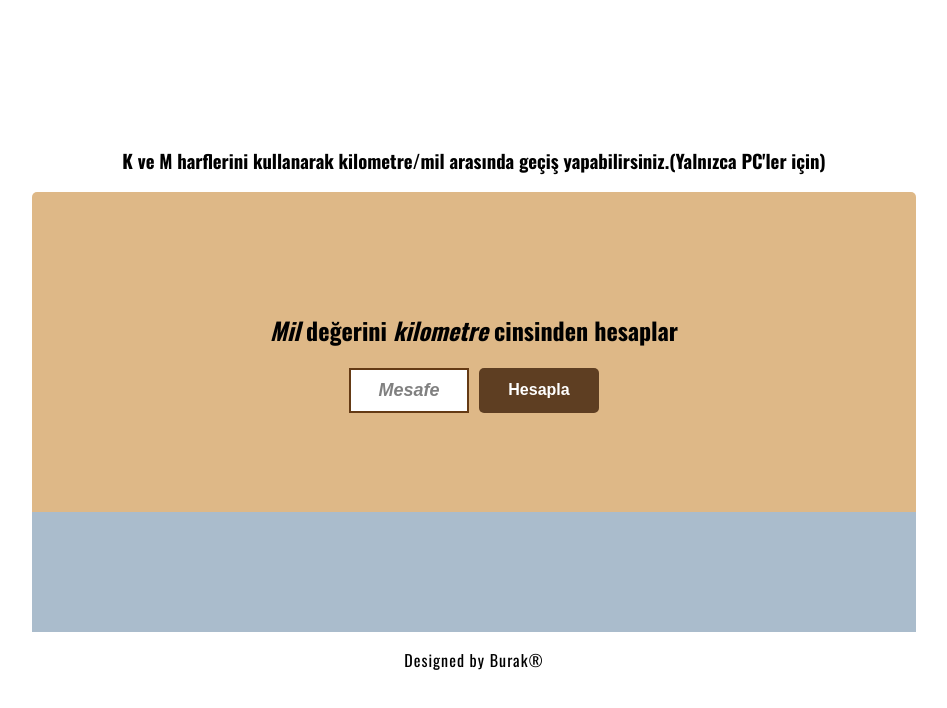
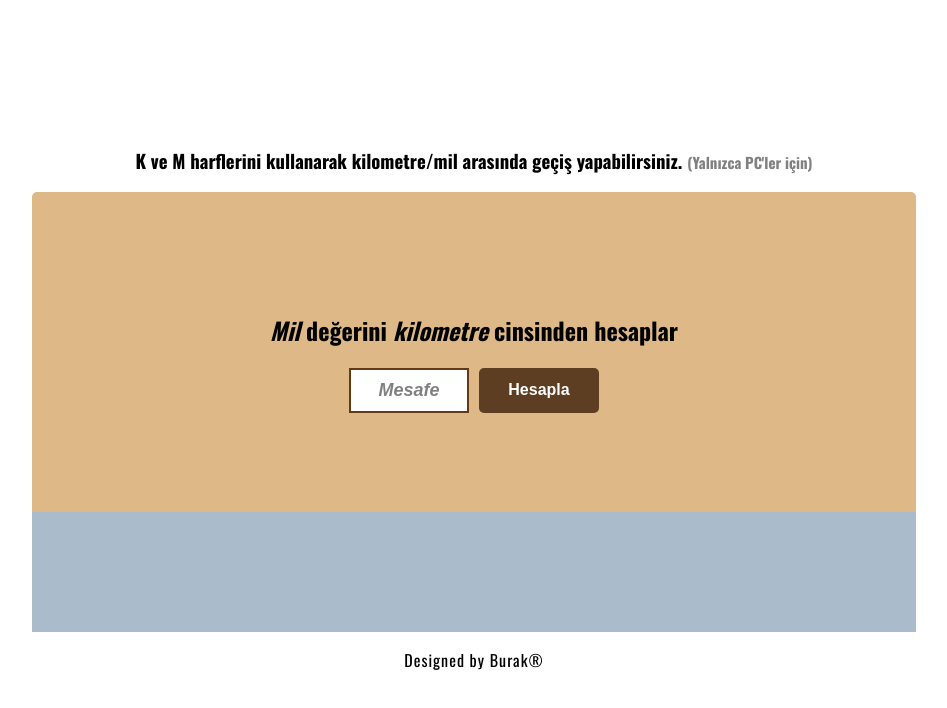
Before and after one commit to Wittgy/mileconverter, a plain HTML site: page index.html in a window 1280 px wide. Shown: the whole page, without its empty margins (166-1113 px from the left). Drawn offline with nearby package versions, Linux system fonts and the light colour scheme.

Commit message:
Update mile.css

```diff
--- a/mile.css
+++ b/mile.css
@@ -11,6 +11,13 @@ body {
     align-items: center;
     height: 100vh;
     font-family: "Oswald", sans-serif;
+}
+
+.footnote {
+  font-size: 0.8em;
+  color: gray;
+  display: inline-block;
+  margin-left: 5px;
 }
 
 .container-top {
```
